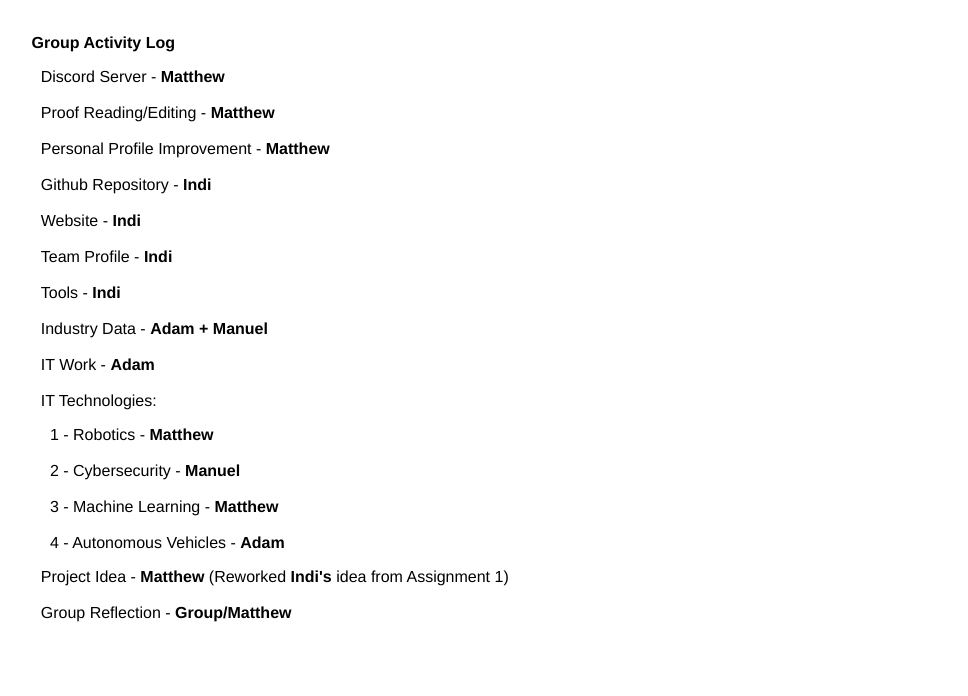
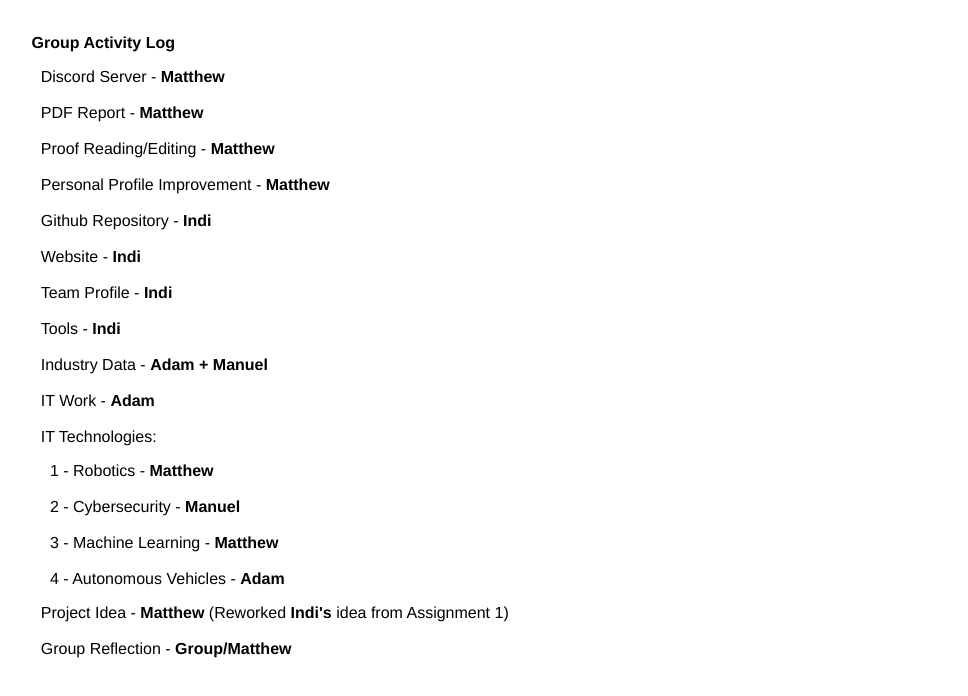
Before and after one commit to indiosbornethorne/TeamProject1, a plain HTML site: page tools.html in a window 1280 px wide. Shown: the part 2817-3513 px from the top of the page, without its empty margins (150-1118 px from the left). Drawn offline with Linux system fonts and the light colour scheme.

Commit message:
Bug Fix (Image)

```diff
--- a/tools.html
+++ b/tools.html
@@ -105,6 +105,9 @@ Screenshot of our server setup by Matthew:
 Discord Server - <b>Matthew</b>
 <br>
 <br>
+PDF Report - <B>Matthew</B>
+<br>
+<br>
 Proof Reading/Editing - <b>Matthew</b>
 <br>
 <br>
```
